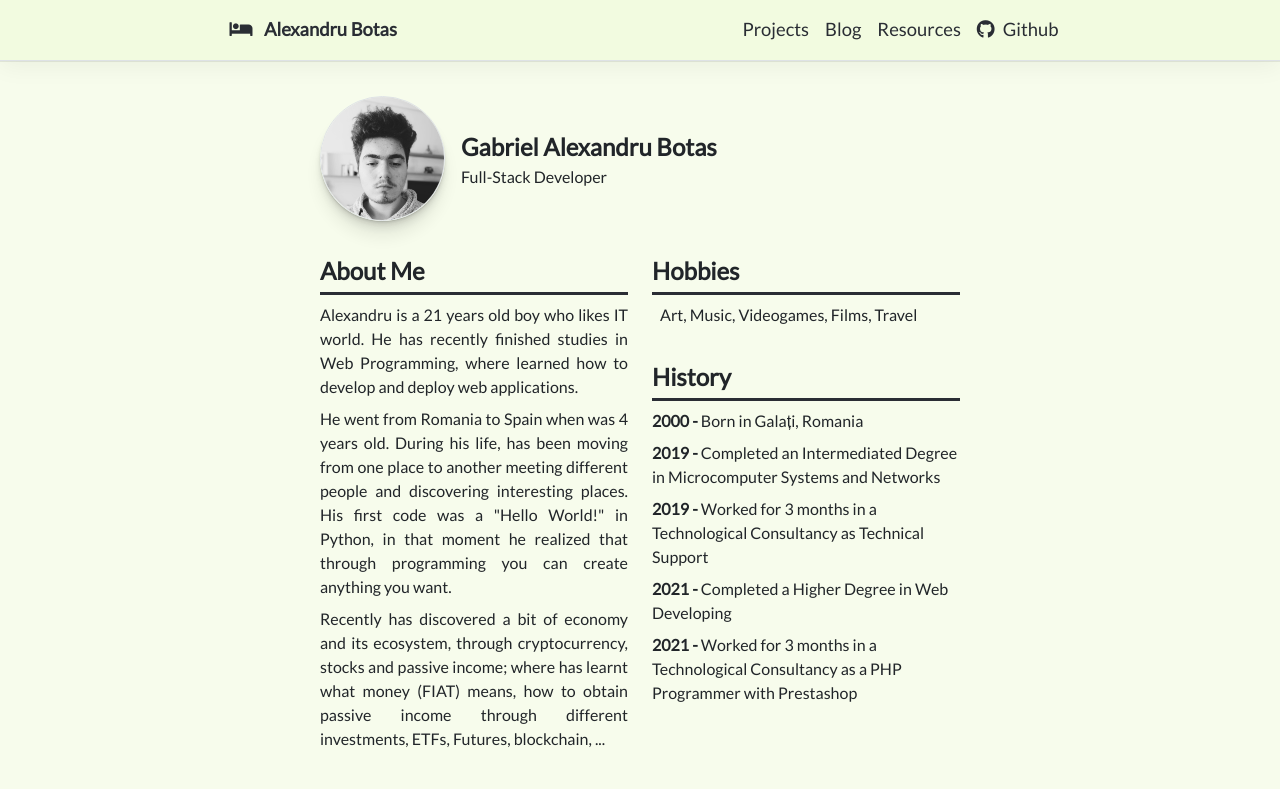
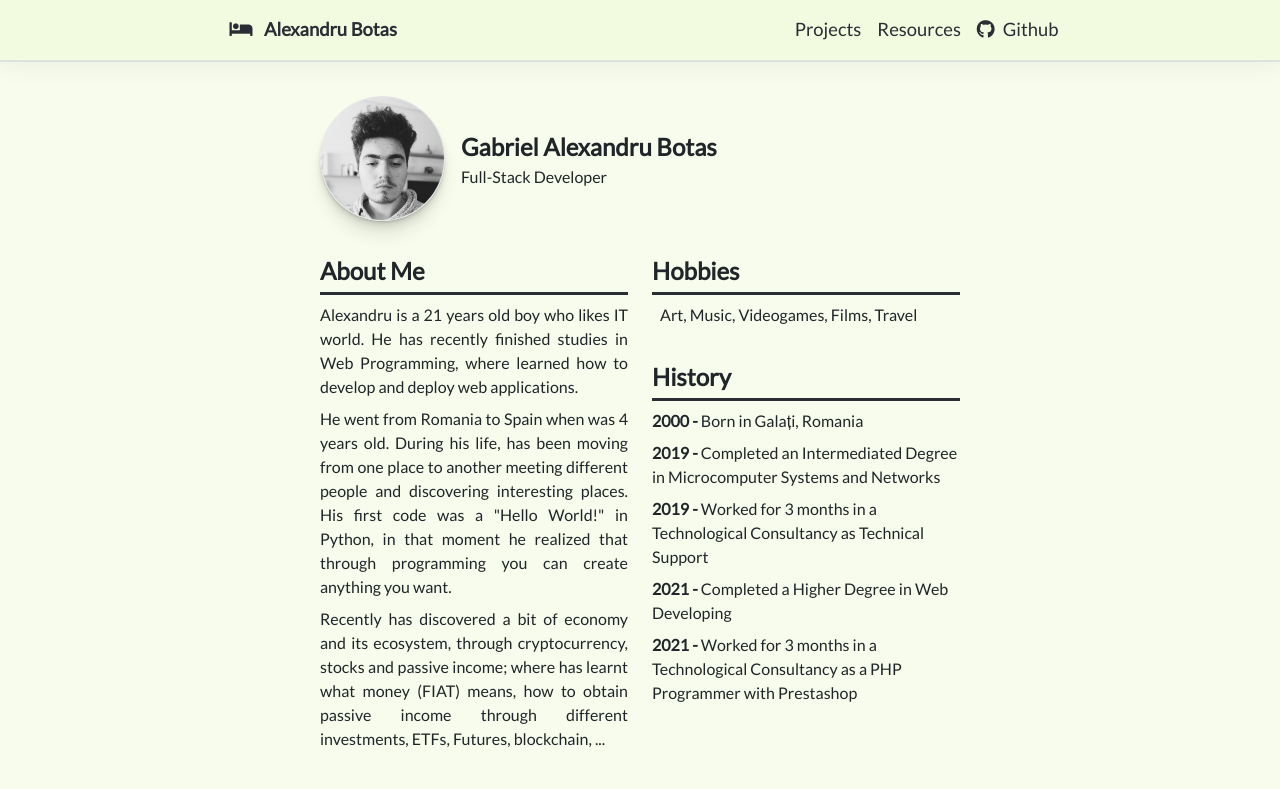
Before and after one commit to alxandruu/portfolio, an Angular app: page / in a window 1280 px wide. Shown: the top 789 px of the page. Built offline with nearby package versions, Linux system fonts and the light colour scheme.

Commit message:
Blod Disabled

```diff
--- a/src/app/_components/blog/_components/bl/bl.component.html
+++ b/src/app/_components/blog/_components/bl/bl.component.html
@@ -1,6 +1,8 @@
 <div class="blog position-relative">
     <div>
-        <div class="date mb-1 ms-2">{{bl.date}}</div>
+        <div class="mb-1 mx-2">
+            <div class="date">{{bl.date}}</div>
+        </div>
         <div class="image mb-3 position-relative">
             <img src="assets/img/blog/{{bl.image}}" alt="Bog Image Proto">
             <span class="position-absolute end-0 bottom-0 px-3 py-2 subject">{{bl.type}}</span>
--- a/src/app/_components/nav/nav.component.html
+++ b/src/app/_components/nav/nav.component.html
@@ -10,7 +10,6 @@
         </div>
         <ul class=" border px-4 py-2 " id="hamb_menu">
             <li><a href="/projects" class="mobile-text">Projects</a></li>
-            <li><a href="/blog" class="mobile-text">Blog</a></li>
             <li><a href="/resources" class="mobile-text">Resources</a></li>
             <li><a href="https://github.com/alxandruu" class="mobile-text"><i
                         class="fab fa-github me-2"></i><span>Github</span></a>
@@ -19,7 +18,6 @@
     </div>
     <ul class="d-flex align-items-center p-0 m-0" id="menu">
         <li><a href="/projects" class="text">Projects</a></li>
-         <li><a href="/blog" class="text">Blog</a></li>
         <li><a href="/resources" class="text">Resources</a></li>
         <li><a href="https://github.com/alxandruu"><i class="fab fa-github me-2"></i><span>Github</span></a></li>
     </ul>
--- a/src/app/app-routing.module.ts
+++ b/src/app/app-routing.module.ts
@@ -15,8 +15,6 @@ const routes: Routes = [
   {
     path: 'resources', component: ResourcesComponent
   },
-   { path: 'blog', component: BlogComponent },
-   { path: 'blog/:id', component: BlViewComponent },
   { path: '**', redirectTo: '' },
 ];
 
```
